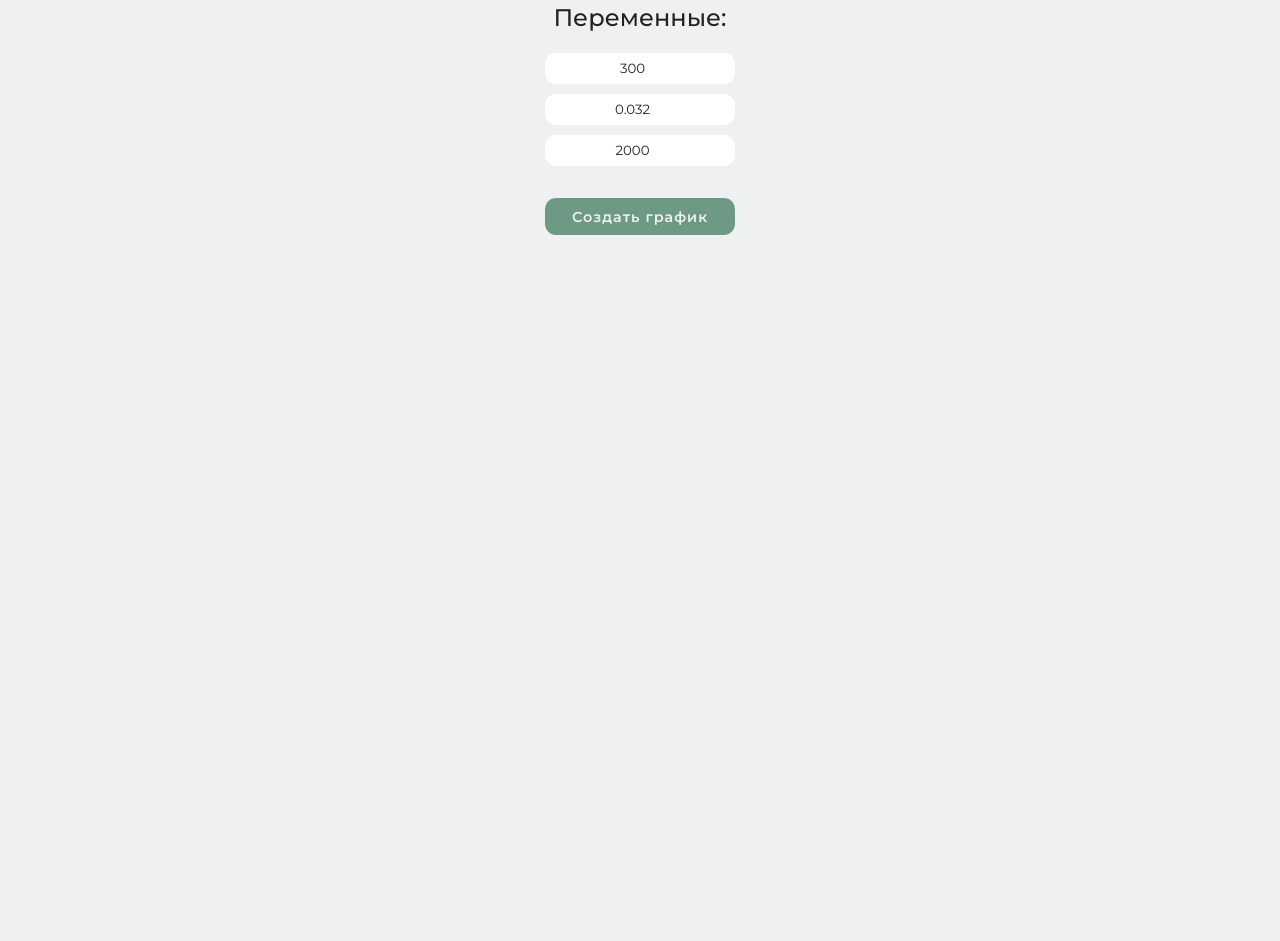
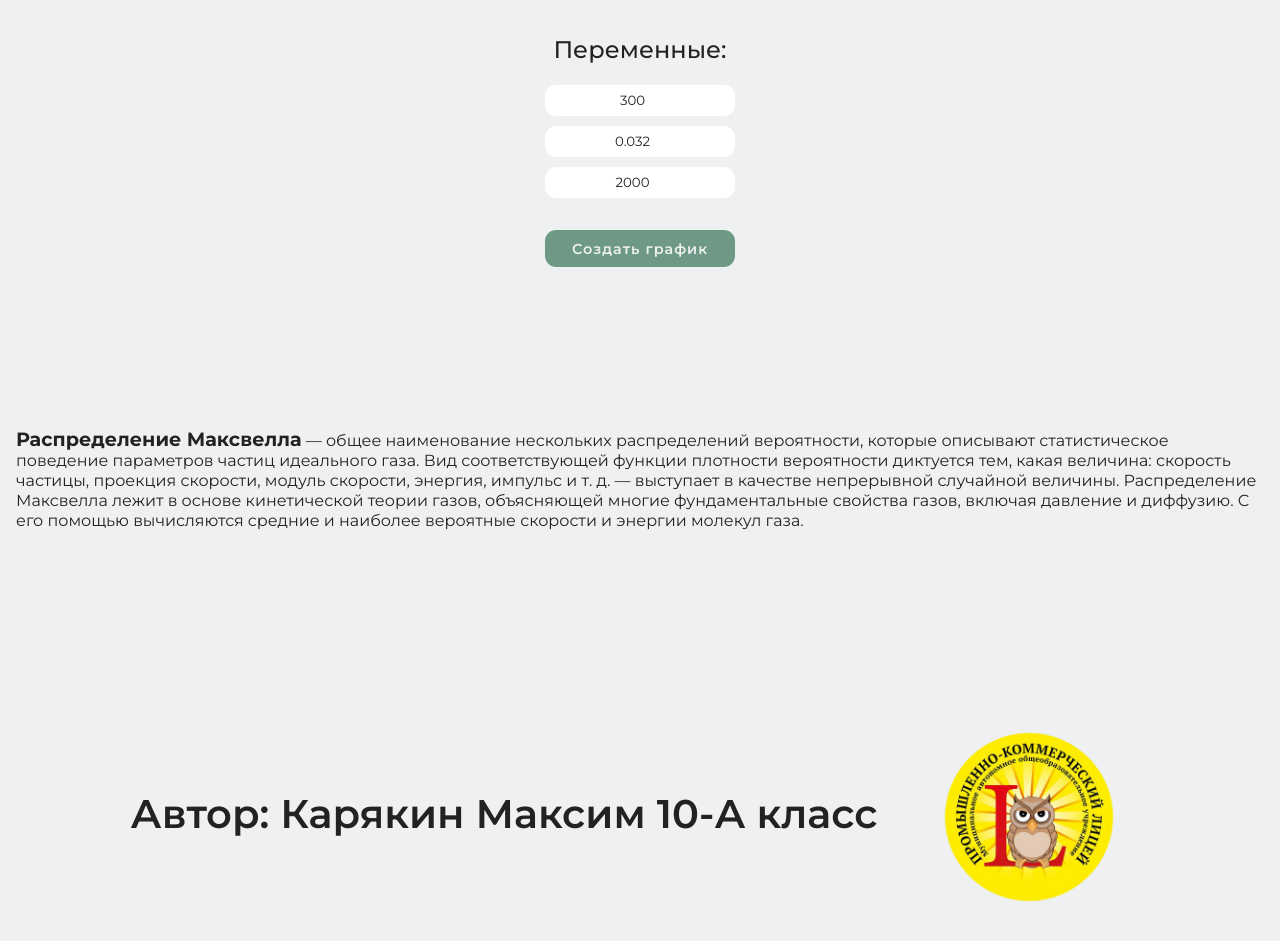
Before and after one commit to lonely43/make-chart, a website with bundled scripts: page index.html in a window 1280 px wide. Shown: the part 305-1246 px from the top of the page. Before the commit the page ends 800 px from the top, so only its background shows below. Built offline with nearby package versions, Linux system fonts and the light colour scheme.

Commit message:
feat: styling & add author block & info block

```diff
--- a/index.html
+++ b/index.html
@@ -42,6 +42,23 @@
 					<canvas id="myChart"></canvas>
 				</div>
 			</div>
+
+			<div class="info">
+				<p>
+					<strong style="font-size: 1.2em;">Распределение Максвелла</strong> — общее наименование нескольких распределений вероятности, которые описывают статистическое поведение параметров частиц идеального газа. Вид соответствующей функции плотности вероятности диктуется тем, какая величина: скорость частицы, проекция скорости, модуль скорости, энергия, импульс и т. д. — выступает в качестве непрерывной случайной величины.
+					Распределение Максвелла лежит в основе кинетической теории газов, объясняющей многие фундаментальные свойства газов, включая давление и диффузию. С его помощью вычисляются средние и наиболее вероятные скорости и энергии молекул газа.
+				</p>
+			</div>
+
+			<div class="author">
+				<h2>
+					Автор: Карякин Максим 10-А класс
+				</h2>
+
+				<div class="logo">
+					<img src="./public/logo.png" alt="ПКЛ Г.Владимир">
+				</div>
+			</div>
 		</div>
 
 		<script src="https://cdn.jsdelivr.net/npm/chart.js"></script>
--- a/src/assets/_base.scss
+++ b/src/assets/_base.scss
@@ -16,7 +16,7 @@ body{
    -moz-osx-font-smoothing: grayscale;
 }
 #app{
-   padding: 0 2rem;
+   padding: 4rem 1rem;
    margin: 0 auto;
 
    width: 100%;
--- a/src/assets/_variables.scss
+++ b/src/assets/_variables.scss
@@ -17,7 +17,7 @@ $dark-theme: false;
 }
 
 //gaps
-$blocks-gap: 6rem;
+$blocks-gap: 10rem;
 
 //layout
 $z-index-nav: 6;
--- /dev/null
+++ b/src/assets/styles/index/blocks/_authorBlock.scss
@@ -0,0 +1,18 @@
+.author{
+   display: flex;
+   justify-content: space-between;
+   align-items: center;
+   flex-wrap: wrap;
+   gap: 2rem;
+
+   h2{
+      text-wrap: pretty;
+   }
+
+   .logo{
+      max-width: 15rem;
+      img{
+         width: 100%;
+      }
+   }
+}
--- a/src/assets/styles/index/blocks/_contentBlock.scss
+++ b/src/assets/styles/index/blocks/_contentBlock.scss
@@ -6,7 +6,11 @@
 
    display: flex;
    justify-content: stretch;
-   align-items: flex-start;
+   align-items: center;
    justify-content: center;
    gap: 4rem;
+
+   @media screen and (max-width: 1000px) {
+      flex-direction: column;
+   }
 }
--- a/src/assets/styles/index/blocks/_heroBlock.scss
+++ b/src/assets/styles/index/blocks/_heroBlock.scss
@@ -1,8 +1,6 @@
 @use '../../../variables' as *;
 
 .hero{
-   padding-top: 2rem;
-
    display: flex;
    flex-direction: column;
    gap: 2rem;
--- a/src/assets/styles/index/blocks/_settingBlock.scss
+++ b/src/assets/styles/index/blocks/_settingBlock.scss
@@ -2,8 +2,6 @@
 
 .setting {
    width: fit-content;
-
-	transform: translateY(4rem);
 
 	form {
       margin: 0 auto;
--- a/src/assets/styles/index/index.scss
+++ b/src/assets/styles/index/index.scss
@@ -3,3 +3,4 @@
 // blocks
 @use './blocks/heroBlock';
 @use './blocks/contentBlock';
+@use './blocks/authorBlock';
--- a/src/scripts/Chart.js
+++ b/src/scripts/Chart.js
@@ -41,7 +41,7 @@ export default class ChartSystem {
 					y: {
 						title: {
 							display: true,
-							text: "F(v)*10^3с/м", // title for OY
+							text: "F(v)*10^3 (с/м)", // title for OY
 							align: "end",
 							color: "rgb(0, 0, 0)"
 						}
```
Also changed, not shown: public/logo.png (added), src/assets/styles/index/index.css.
